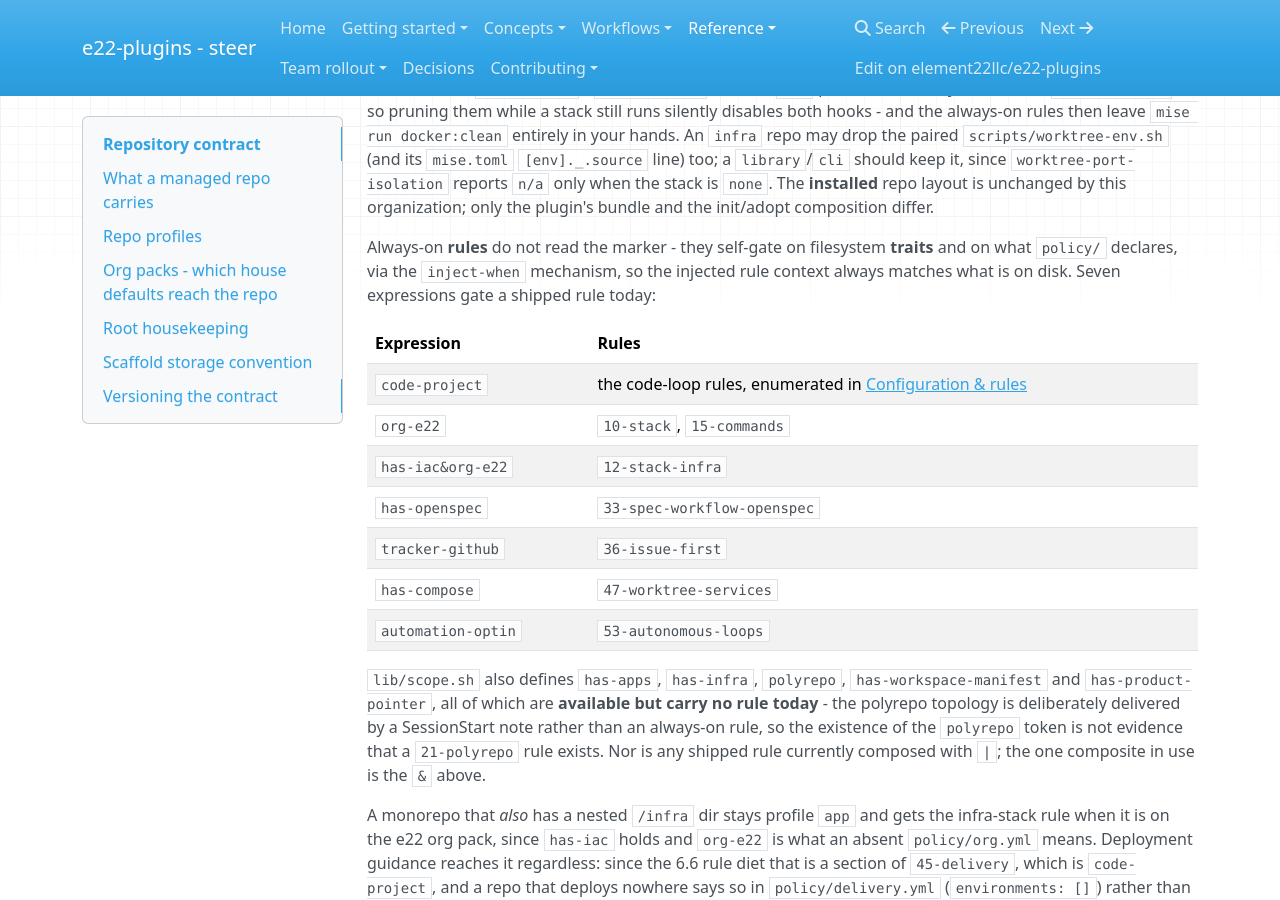
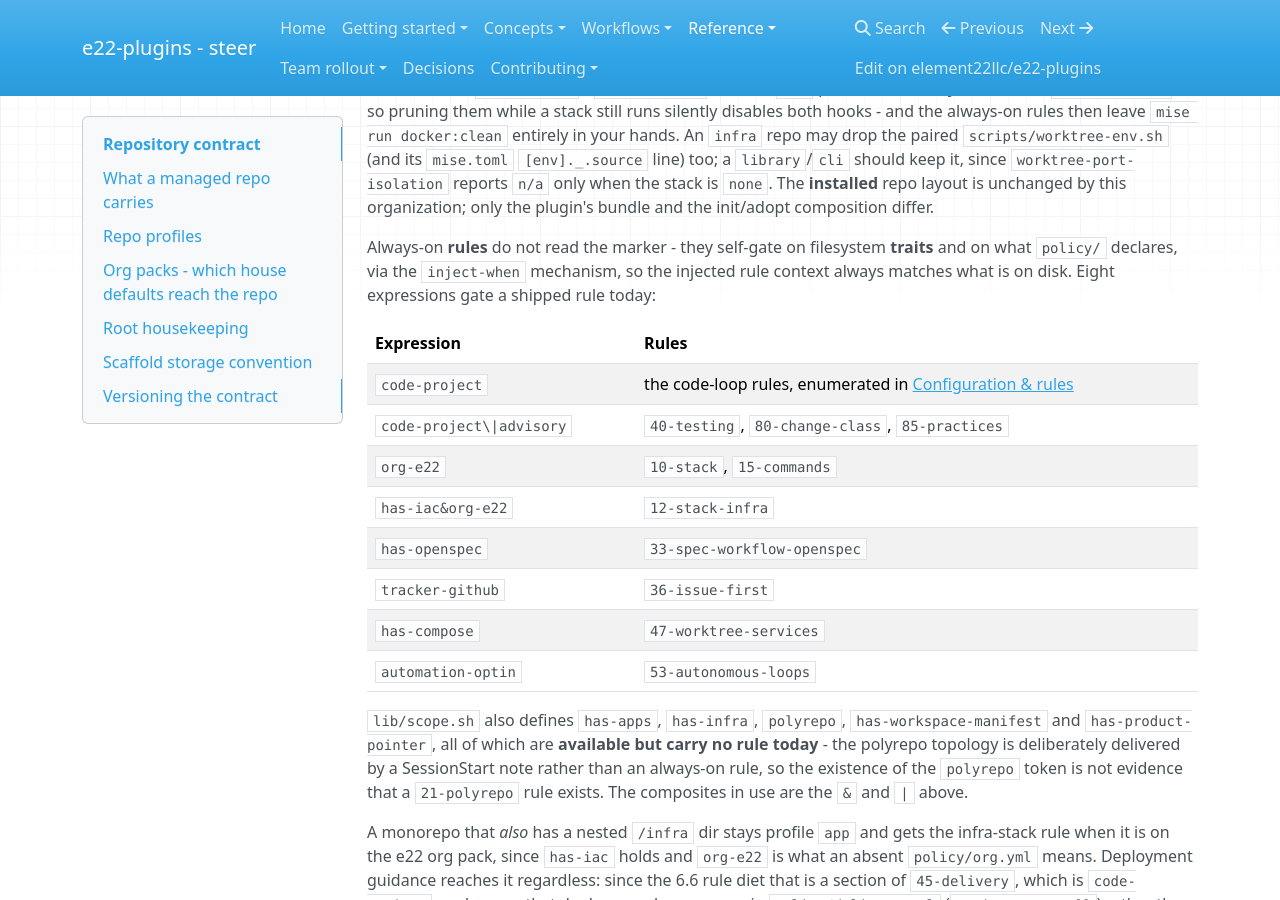
Before and after one commit to element22llc/e22-plugins, an MkDocs documentation site: the page built from docs/reference/repository-contract.md, in a window 1280 px wide and 900 px high, scrolled down 6897 px. Built offline with MkDocs 1.6.1, drawn with Linux system fonts in a browser that asks for light colours; nearby versions of some CDN libraries.

```diff
--- a/docs/reference/repository-contract.md
+++ b/docs/reference/repository-contract.md
@@ -101,12 +101,13 @@ only the plugin's bundle and the init/adopt composition differ.
 
 Always-on **rules** do not read the marker - they self-gate on filesystem
 **traits** and on what `policy/` declares, via the `inject-when` mechanism, so
-the injected rule context always matches what is on disk. Seven expressions gate a
+the injected rule context always matches what is on disk. Eight expressions gate a
 shipped rule today:
 
 | Expression | Rules |
 |---|---|
 | `code-project` | the code-loop rules, enumerated in [Configuration & rules](configuration.md#the-ruleset) |
+| `code-project\|advisory` | `40-testing`, `80-change-class`, `85-practices` |
 | `org-e22` | `10-stack`, `15-commands` |
 | `has-iac&org-e22` | `12-stack-infra` |
 | `has-openspec` | `33-spec-workflow-openspec` |
@@ -118,9 +119,8 @@ shipped rule today:
 `has-workspace-manifest` and `has-product-pointer`, all of which are
 **available but carry no rule today** - the polyrepo topology is deliberately
 delivered by a SessionStart note rather than an always-on rule, so the existence
-of the `polyrepo` token is not evidence that a `21-polyrepo` rule exists. Nor is
-any shipped rule currently composed with `|`; the one composite in use is the
-`&` above.
+of the `polyrepo` token is not evidence that a `21-polyrepo` rule exists. The
+composites in use are the `&` and `|` above.
 
 A monorepo that *also* has a nested `/infra` dir stays profile `app` and gets
 the infra-stack rule when it is on the e22 org pack, since `has-iac` holds and
```
Also changed, not shown: docs/reference/configuration.md (+1 -1 lines), plugins/steer/templates/github/copilot-instructions.md (+1 -1 lines), 4 other files.
